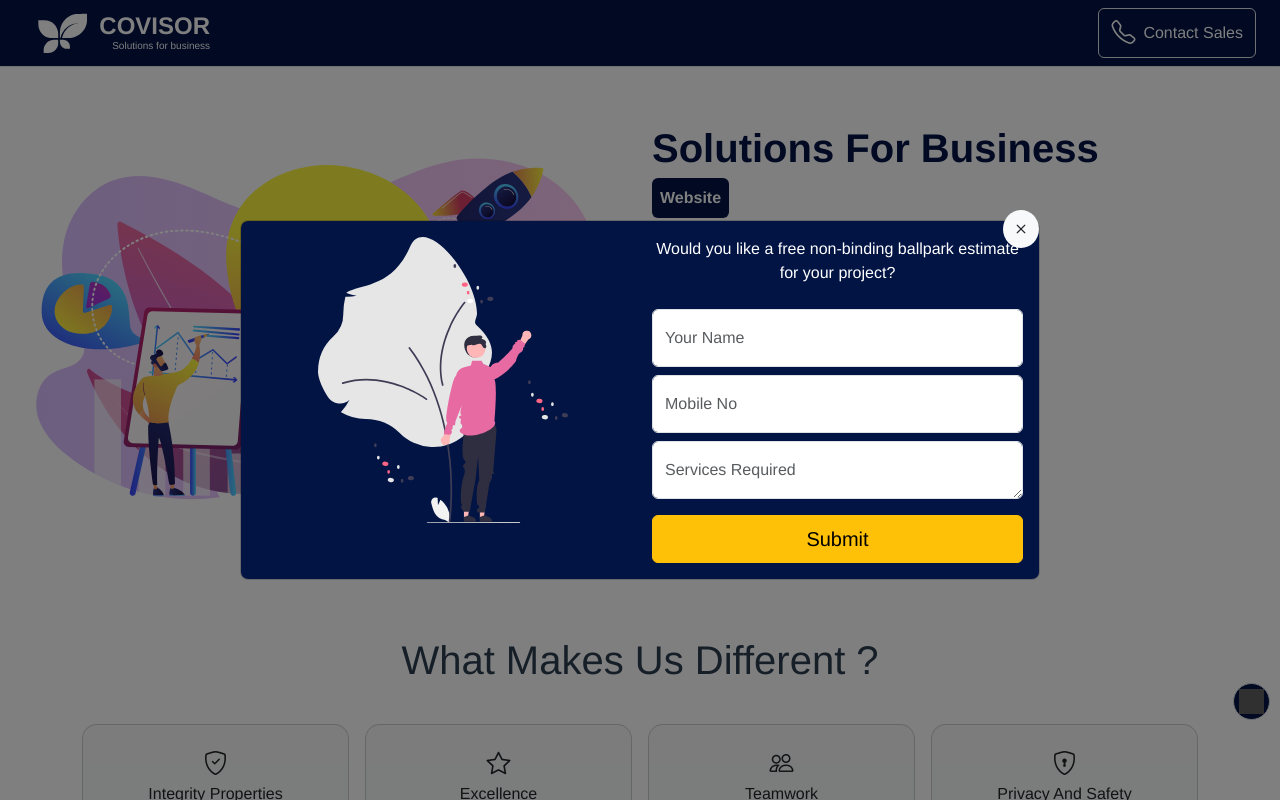
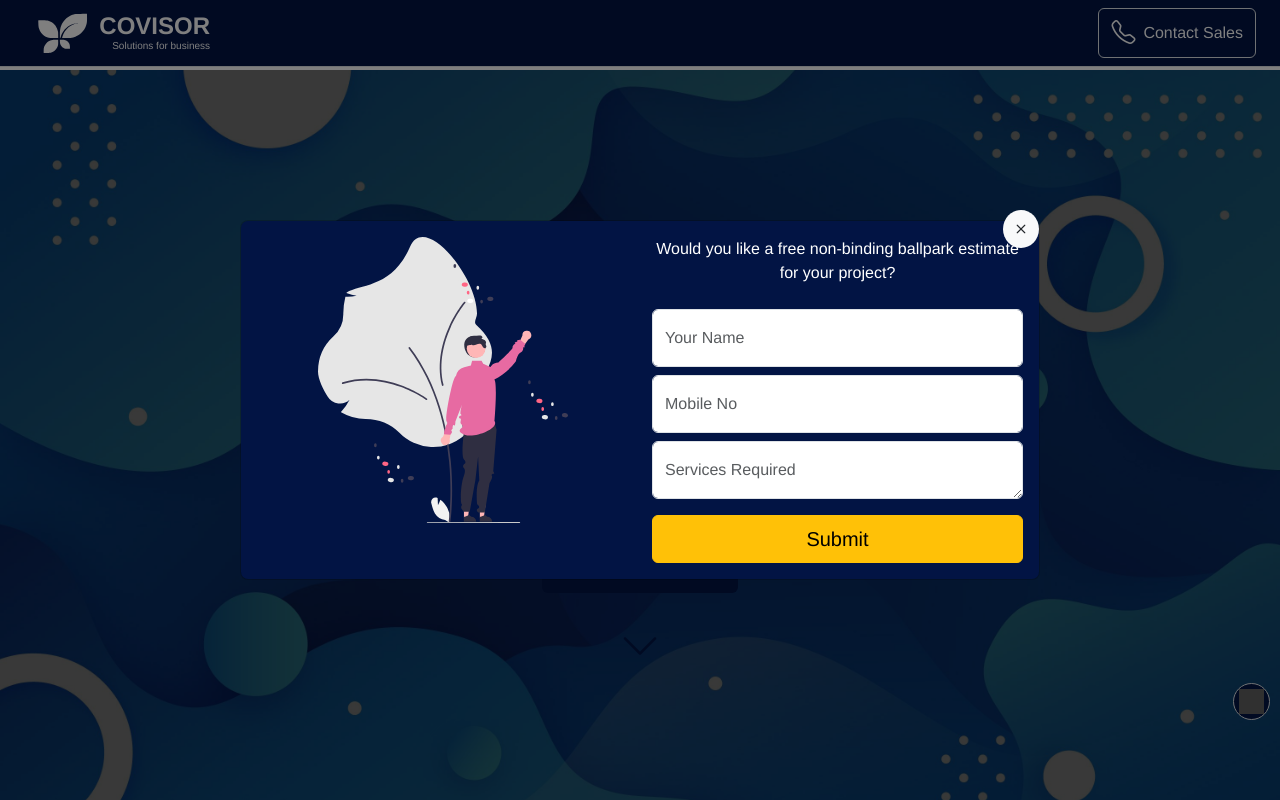
Before and after one commit to Abhishekfpaipl/covisor-final, a Vue app: page / in a window 1280 px wide. Shown: the top 800 px of the page. Built offline with nearby package versions, Linux system fonts and the light colour scheme; grey boxes are pictures that could not be loaded.

Commit message:
added background opacity

```diff
--- a/src/components/BannerSection.vue
+++ b/src/components/BannerSection.vue
@@ -1,14 +1,9 @@
 <template lang="">
     <div>
-        <div class="container-fluid" style="color:var(--brand-color)">
-            <div class="row py-md-5">
-                <div class="col-12 col-md-6 d-flex justify-content-center align-items-center">
-                    <div class="" style="width:1000px; max-width:100%">
-                        <img src="img/sales-banner.svg" class="w-100" >
-                    </div>
-                </div>
-                <div class="col-12 col-md-6 d-flex flex-column justify-content-center align-items-md-start align-items-center">
-                        <div class="text-md-start text-center  mt-3 mt-md-0">
+        <div class="container-fluid" style="color:white">
+            <div class="row  bg-image" style="background-image:url('/img/homeBanner.jpg')">
+    <div class="col-12 d-flex flex-column justify-content-center align-items-center"  style="background-color:#0000008c" >
+        <div class="text-md-start text-center mt-3 mt-md-0">
             <p class="fs-1 fw-bold m-0 text-capitalize">Solutions for business</p>
         </div>
         <AutoTypeDeleteText :texts="services" :typingSpeed="150" :deleteSpeed="50" :delay="500" />
@@ -23,7 +18,7 @@
                 free consultation
             </div>
         </RouterLink>
-                        <a href="#second"><i class="bi bi-chevron-down fs-1" style="color:var(--brand-color)" ></i></a>
+        <a href="#second"><i class="bi bi-chevron-down fs-1" style="color:var(--brand-color)"></i></a>
     </div>
 </div>
         </div>
@@ -51,6 +46,18 @@ export default {
     }
 }
 </script>
-<style lang="">
+<style>
+.bg-image {
+    /* background-image: url('/img/homeBanner.jpg'); */
+    background-size: cover;
+    background-position: center;
+    height: 100vh;
+    /* Adjust based on your desired height */
+}
 
+/* @media (max-width: 768px) {
+    .bg-image {
+        transform: rotate(180deg);
+    }
+} */
 </style>
```
Also changed, not shown: public/img/homeBanner.jpg (added), public/img/homeBanner1.jpg (added). Lines whose indentation alone changed are shown as unchanged.
